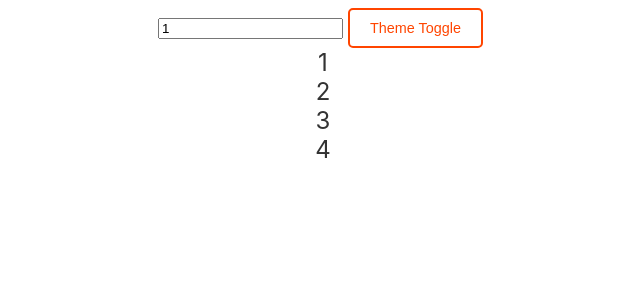
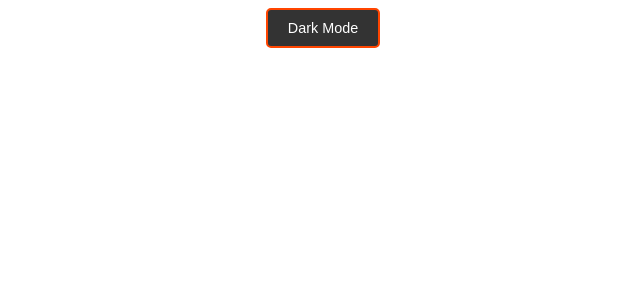
Before and after one commit to nazrulislambhat/react, a React (Vite) app: page / in a window 1280 px wide. Shown: the top 300 px of the page, without its empty margins (317-957 px from the left). Built offline with nearby package versions, Linux system fonts and the light colour scheme.

Commit message:
Initial Commit

```diff
--- a/src/App.jsx
+++ b/src/App.jsx
@@ -18,7 +18,7 @@ import UseReducerExample5 from './hooks/UseReducerExample5.jsx';
 import UseMemoFactorial from './hooks/UseMemoFactorial.jsx';
 import UseMemoFactorial2 from './hooks/UseMemoFactorial2.jsx';
 import CallbackHook from './components/CallbackHook.jsx';
-
+import UseContextHookTheme from './hooks/UseContextHookTheme.jsx';
 function App() {
   // const [isShown, setIsShown] = useState(false);
   // const Child = isShown ? <ChildComponent /> : null;
@@ -40,7 +40,8 @@ function App() {
       <UseReducerExample2 /> */}
       {/* <UseReducerExample3 /> */}
       {/* <UseReducerExample4 /> */}
-      <CallbackHook />
+      {/* <CallbackHook /> */}
+      <UseContextHookTheme />
     </div>
   );
 }
--- /dev/null
+++ b/src/hooks/UseContextHookTheme.jsx
@@ -0,0 +1,35 @@
+import { useContext, createContext } from 'react';
+
+const ThemeContext = createContext('light');
+
+const Toolbar = () => {
+  return (
+    <div>
+      <ThemeButton></ThemeButton>
+    </div>
+  );
+};
+
+const ThemeButton = () => {
+  const theme = useContext(ThemeContext);
+  return (
+    <button
+      style={{
+        backgroundColor: theme === 'dark' ? '#333' : '#fff',
+        color: theme === 'dark' ? '#fff' : '#000',
+      }}
+    >
+      {theme === 'dark' ? 'Dark Mode' : 'Light Mode'}
+    </button>
+  );
+};
+
+const UseContextHookTheme = () => {
+  return (
+    <ThemeContext.Provider value="dark">
+      <Toolbar />
+    </ThemeContext.Provider>
+  );
+};
+
+export default UseContextHookTheme;
```
